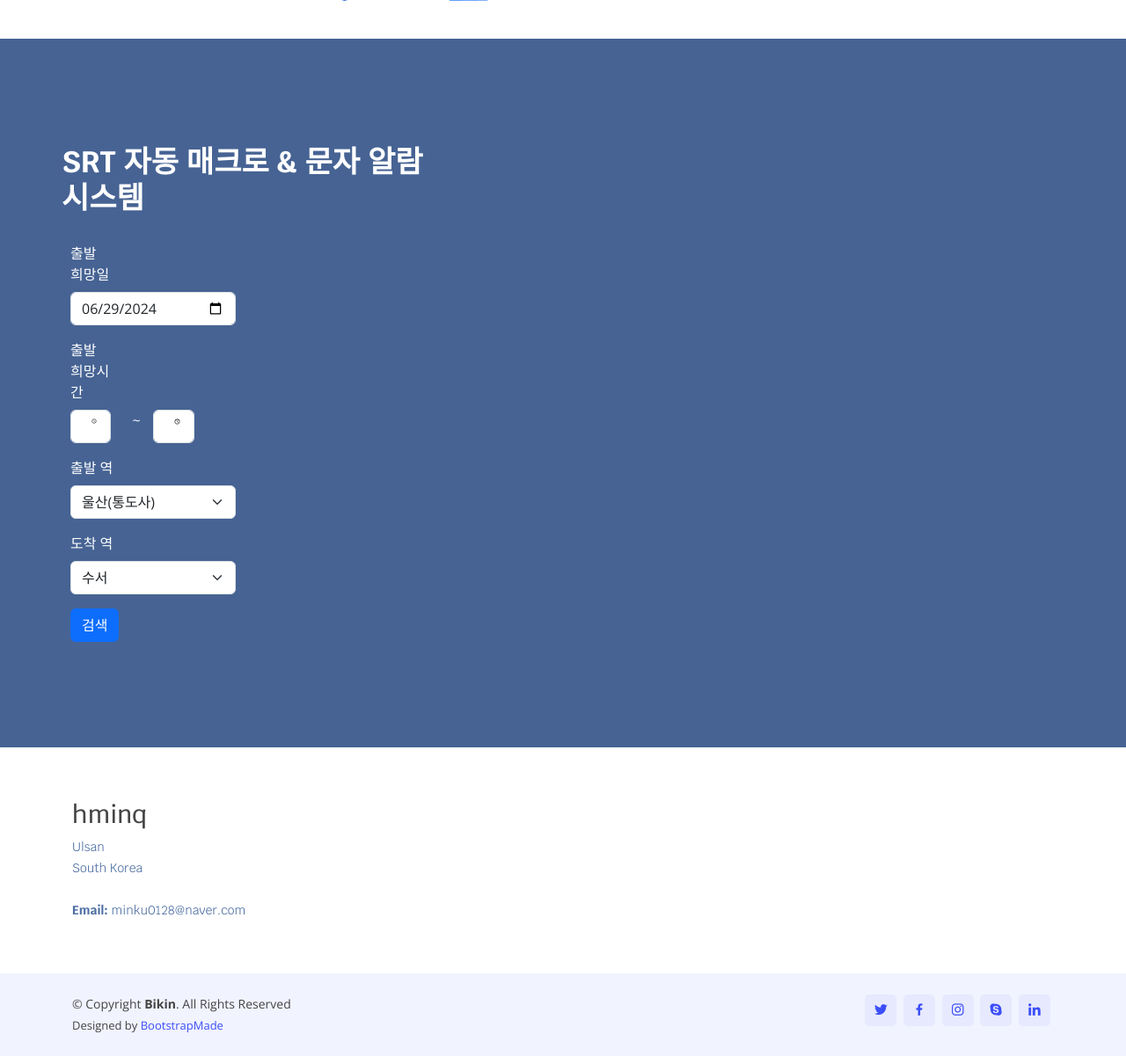
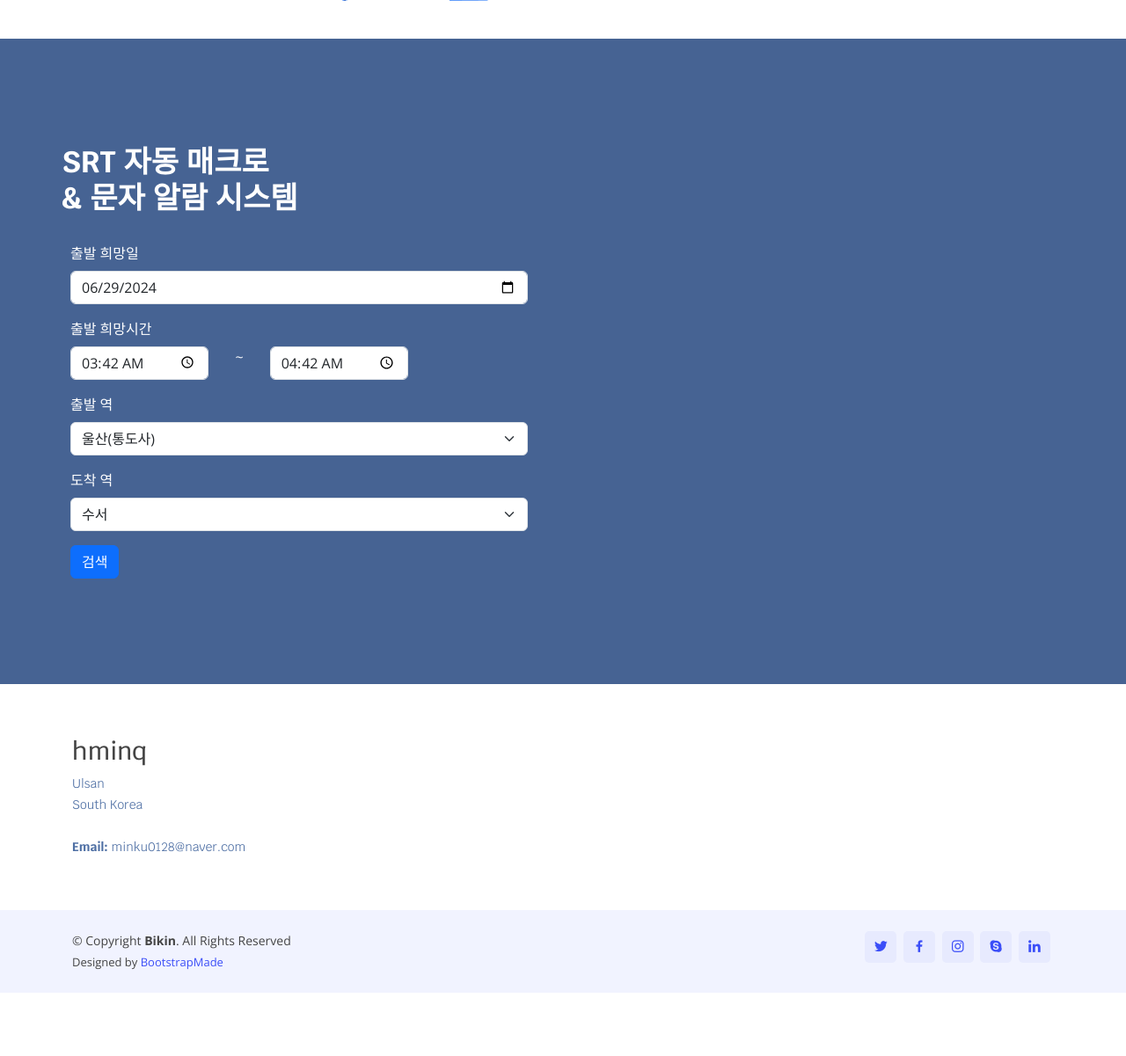
Before and after one commit to minq99/SRTproject_Server, a Django app: page / in a window 1280 px wide. Shown: the part 876-2077 px from the top of the page at 88% size. After the commit the page ends 2005 px from the top, so only its background shows below. Run offline with Django 4.2, Linux system fonts and the light colour scheme; some libraries are stand-ins or nearby versions.

Commit message:
오류수정 : nav없으면 이동 불가

```diff
--- a/templates/common/login.html
+++ b/templates/common/login.html
@@ -24,7 +24,7 @@
             margin-top: 6px;
             margin-left: 18px;
             ">
-            <a>회원가입</a>
+            <a href = "{% url 'common:signup' %}" >회원가입</a>
             </div>
         </div>
     </form>
--- a/templates/srt/index.html
+++ b/templates/srt/index.html
@@ -23,9 +23,9 @@
     <div class="container">
 
     <div class="row no-gutters">
-        <div class="content col-xl-5 " data-aos="fade-right">
+        <div class="content col-xl-12 " data-aos="fade-right">
             <div class="content">
-                <h3>SRT 자동 매크로 & 문자 알람 시스템</h3>
+                <h3>SRT 자동 매크로 <br> & 문자 알람 시스템</h3>
                 <div class="col-lg-6 mt-4 mt-md-0">
                     <form
                     method="post"
@@ -36,7 +36,7 @@
                     >
                     {% csrf_token %}
 
-                    <label for="departure_date" class="form-label col-md-3 col-4">출발 희망일</label>
+                    <label for="departure_date" class="form-label col-md-3 col-12">출발 희망일</label>
                     <div class="mb-3">
                             <input type="date" class="form-control" id="departure_date" name="departure_date" value="{{now|date:'Y-m-d' }}">
                     </div>
--- a/templates/srt_navbar.html
+++ b/templates/srt_navbar.html
@@ -1,3 +1,4 @@
+
 <!-- ======= Header ======= -->
 <header id="header" class="fixed-top">
     <div class="container d-flex align-items-center justify-content-between">
@@ -10,6 +11,8 @@
             <i class="bi bi-box-arrow-in-right" style="font-size: 30px; margin-right: 8px;"></i>
             <div class="hide-on-mobile" style="margin-top: 10px;">로그인</div>
         </a> -->
+        <nav id="navbar" class="navbar">
+        </nav><!-- .navbar -->
 
         {% if user.is_authenticated %}
         <a class="d-flex flex-row nav-link scrollto active" href="{% url 'common:logout' %}" style="font-size: 18px;">
```
Also changed, not shown: templates/common/signup.html (+6 -3 lines). Lines whose indentation alone changed are shown as unchanged.
